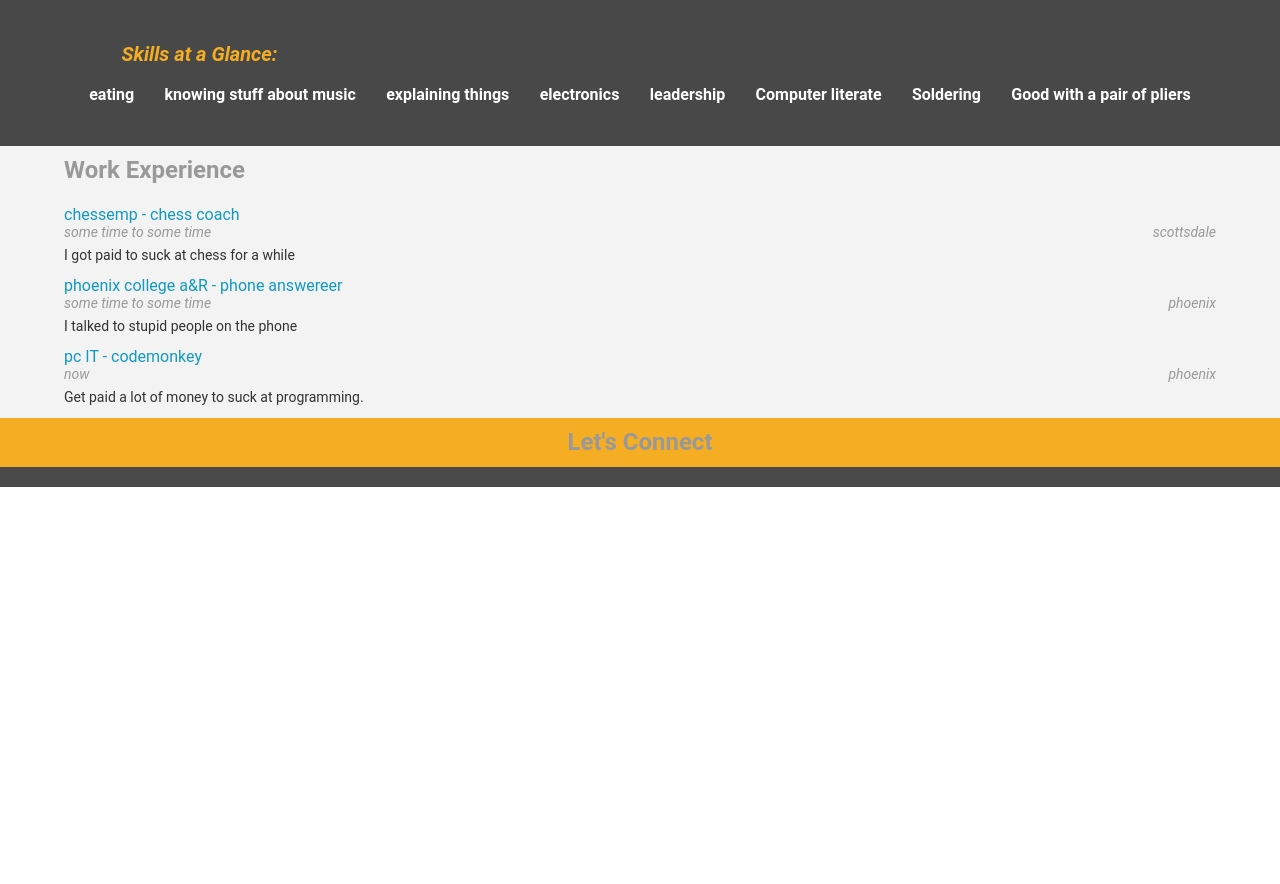
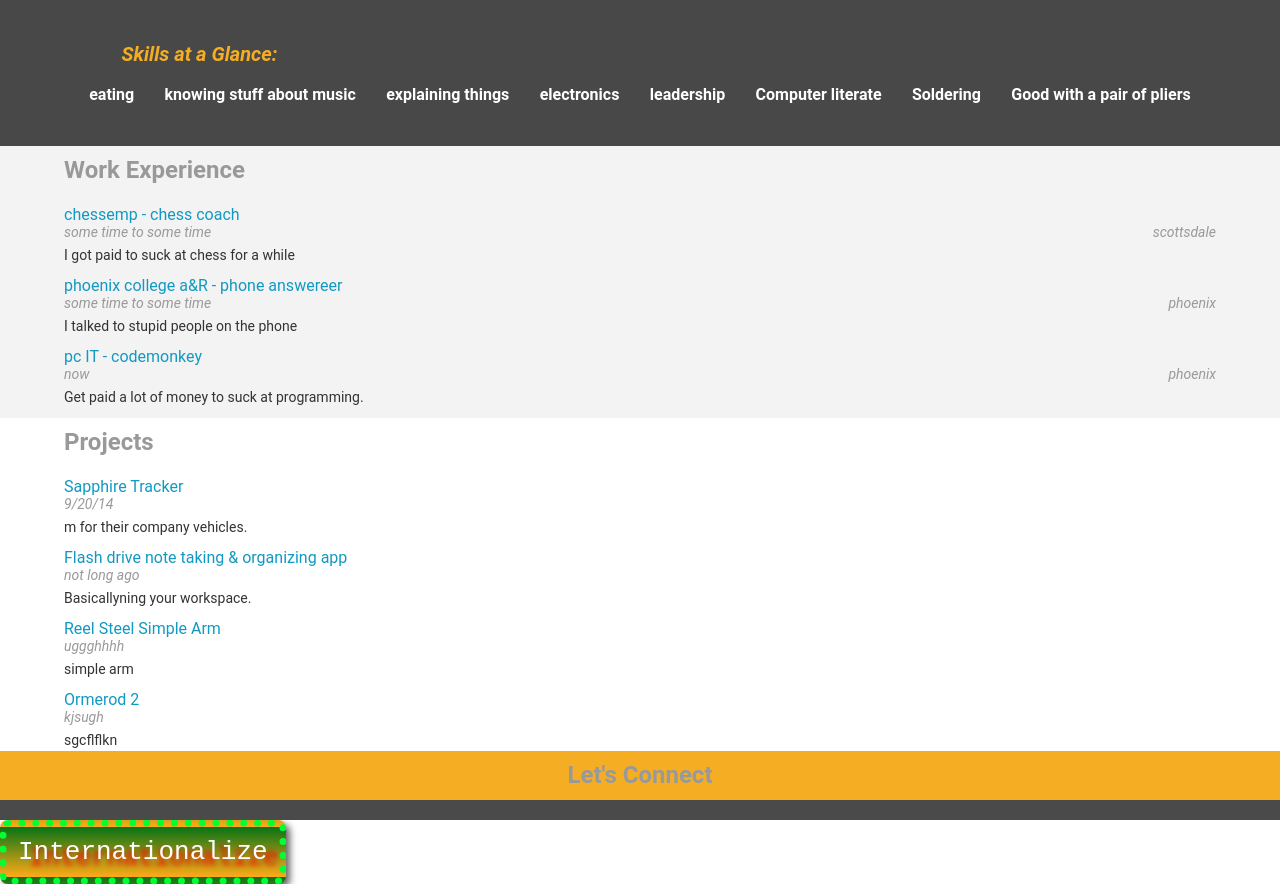
Before and after one commit to Darthpbal/learningResumeApp, a plain HTML site: page index.html in a window 1280 px wide. Shown: the part 69-953 px from the top of the page. Before the commit the page ends 800 px from the top, so only its background shows below. Drawn offline with Linux system fonts and the light colour scheme.

Commit message:
added projects and some listener functions

```diff
--- a/css/style.css
+++ b/css/style.css
@@ -2,6 +2,38 @@
   padding:0;
   margin:0;
   font-family: 'Roboto', sans-serif;
+}
+
+button {
+  background: #087315;
+  background-image: -webkit-linear-gradient(top, #087315, #ffaa17);
+  background-image: -moz-linear-gradient(top, #087315, #ffaa17);
+  background-image: -ms-linear-gradient(top, #087315, #ffaa17);
+  background-image: -o-linear-gradient(top, #087315, #ffaa17);
+  background-image: linear-gradient(to bottom, #087315, #ffaa17);
+  -webkit-border-radius: 8;
+  -moz-border-radius: 8;
+  border-radius: 8px;
+  text-shadow: 11px 6px 5px #ff0000;
+  -webkit-box-shadow: 4px 4px 7px #666666;
+  -moz-box-shadow: 4px 4px 7px #666666;
+  box-shadow: 4px 4px 7px #666666;
+  font-family: Courier New;
+  color: #ffffff;
+  font-size: 26px;
+  padding: 10px 11px 10px 11px;
+  border: dotted #00ff33 7px;
+  text-decoration: none;
+}
+
+button:hover {
+  background: #ff0000;
+  background-image: -webkit-linear-gradient(top, #ff0000, #00b9d1);
+  background-image: -moz-linear-gradient(top, #ff0000, #00b9d1);
+  background-image: -ms-linear-gradient(top, #ff0000, #00b9d1);
+  background-image: -o-linear-gradient(top, #ff0000, #00b9d1);
+  background-image: linear-gradient(to bottom, #ff0000, #00b9d1);
+  text-decoration: none;
 }
 
 .clearfix {
--- a/js/resumeBuilder.js
+++ b/js/resumeBuilder.js
@@ -43,7 +43,13 @@ var bio = {
         // "Good with a pair of pliers",
         "Soldering",
         "Good with a pair of pliers"
-    ]
+    ],
+    "displaySkills" : function()
+    {
+        for (var i = 0; i<bio.skills.length; i++ ) {
+        $("#skills").append(HTMLskills.replace("%data%",bio.skills[i]));
+    };
+    }
 };
 
 var work = {
@@ -72,7 +78,37 @@ var work = {
         "description" : "Get paid a lot of money to suck at programming.",
         "link" : "images/fry.jpg"
     }
-    ]
+    ],
+    "locationizor" : function(workObj)
+    {
+        var locationArray = [];
+        for(var job in workObj.jobs)
+        {
+            locationArray.push(workObj.jobs[job].location);
+        }
+        return locationArray;
+    },
+    "display" : function(workObj)
+    {
+        //Here my work experience is added to the page
+        for (job in work.jobs)
+        {// note that here job is the index of the array index number in the jobs array
+            $("#workExperience").append(HTMLworkStartMod.replace("#",work.jobs[job].link));
+
+            //this section handles general formatting the object data into HTML to append fluidly later
+            var formattedEmployer = HTMLworkEmployerMod.replace("%data%",work.jobs[job].employer);
+            var formattedTitle = HTMLworkTitleMod.replace("%data%",work.jobs[job].title);
+            var formattedWorkDescription = HTMLworkDescription.replace("%data%", work.jobs[job].description);
+            var formattedLocation = HTMLworkLocation.replace("%data%", work.jobs[job].location);
+            var formattedDatesWorked = HTMLworkDates.replace("%data%", work.jobs[job].dates);
+
+            //These line actually add the formatted data and adds it to the page element
+            $(".workLink:last").append(formattedEmployer + formattedTitle);
+            $(".workLink:last").append(formattedLocation);
+            $(".workLink:last").append(formattedDatesWorked);
+            $(".workLink:last").append(formattedWorkDescription);
+        }
+    }
 };
 
 var education = {
@@ -120,61 +156,107 @@ var projects = {
         "title" : "Sapphire Tracker",
         "dates" : "9/20/14",
         "description" : "m for their company vehicles.",
-        "images" : "http://www.sapphiretech.com/images/sapphire_corporate_logo.jpg",
+        "images" : [
+            "http://www.sapphiretech.com/images/sapphire_corporate_logo.jpg",
+            "http://iblog.dearbornschools.org/harrison/wp-content/uploads/sites/670/2013/12/taking_notes.jpg",
+            "http://www.dreamworksstudios.com/files/rs_1sht_payoff-web.jpg",
+            "https://reprappro.com/wp-content/uploads/2014/05/ORM2-complete_small.png"
+        ]
     },
     {
         "title" : "Flash drive note taking & organizing app",
         "dates" : "not long ago",
         "description" : "Basicallyning your workspace.",
-        "images" : "http://iblog.dearbornschools.org/harrison/wp-content/uploads/sites/670/2013/12/taking_notes.jpg"
+        "images" : [
+            "http://www.sapphiretech.com/images/sapphire_corporate_logo.jpg",
+            "http://iblog.dearbornschools.org/harrison/wp-content/uploads/sites/670/2013/12/taking_notes.jpg",
+            "http://www.dreamworksstudios.com/files/rs_1sht_payoff-web.jpg",
+            "https://reprappro.com/wp-content/uploads/2014/05/ORM2-complete_small.png"
+        ]
     },
     {
         "title" : "Reel Steel Simple Arm",
         "dates" : "uggghhhh",
         "description" : "simple arm",
-        "images" : "http://www.dreamworksstudios.com/files/rs_1sht_payoff-web.jpg"
+        "images" : [
+            "http://www.sapphiretech.com/images/sapphire_corporate_logo.jpg",
+            "http://iblog.dearbornschools.org/harrison/wp-content/uploads/sites/670/2013/12/taking_notes.jpg",
+            "http://www.dreamworksstudios.com/files/rs_1sht_payoff-web.jpg",
+            "https://reprappro.com/wp-content/uploads/2014/05/ORM2-complete_small.png"
+        ]
     },
     {
         "title" : "Ormerod 2",
         "dates" : "kjsugh   ",
         "description" : "sgcflflkn  ",
-        "images" : "https://reprappro.com/wp-content/uploads/2014/05/ORM2-complete_small.png"
+        "images" : [
+            "http://www.sapphiretech.com/images/sapphire_corporate_logo.jpg",
+            "http://iblog.dearbornschools.org/harrison/wp-content/uploads/sites/670/2013/12/taking_notes.jpg",
+            "http://www.dreamworksstudios.com/files/rs_1sht_payoff-web.jpg",
+            "https://reprappro.com/wp-content/uploads/2014/05/ORM2-complete_small.png"
+        ]
     }
-    ]
+    ],
+    "display" : function()
+    {
+        for (var project in projects.projects)
+        {
+            $('#projects').append(HTMLprojectStart);
+            var formattedTitle = HTMLprojectTitle.replace('%data%', projects.projects[project].title);
+            var formattedDates = HTMLprojectDates.replace('%data%', projects.projects[project].dates);
+            var formattedDescription = HTMLprojectDescription.replace('%data%', projects.projects[project].description);
+            $('.project-entry:last').append(formattedTitle);
+            $('.project-entry:last').append(formattedDates);
+            $('.project-entry:last').append(formattedDescription);
+            for (var image in projects.projects[project].images)
+            {
+                var formattedImage = HTMLprojectImage.replace('%data%', projects.projects[project].images[image]);
+                //The following line is commented out because the random imgages I chose are way too large
+                // $('.project-entry:last').append(formattedImage);
+            }
+        }
+    }
 };
+
+
 
 // ==================================================================================================
 
 //Setting up functions
 
-//Here is my displaywork function
-var displayWork = function(){
 
-    //Here my work experience is added to the page
-    for (job in work.jobs) {// note that here job is the index of the array index number in the jobs array
-        $("#workExperience").append(HTMLworkStartMod.replace("#",work.jobs[job].link));
+function inName(name)
+{
+    var nameArray = bio.name.split(' ');  // Plit up the name into an array of first name and last name
+    return nameArray[0].slice(0,1).toUpperCase() + nameArray[0].slice(1).toLowerCase() + " " + nameArray[1].toUpperCase();  // return the formatted name
+}
 
-        //this section handles general formatting the object data into HTML to append fluidly later
-        var formattedEmployer = HTMLworkEmployerMod.replace("%data%",work.jobs[job].employer);
-        var formattedTitle = HTMLworkTitleMod.replace("%data%",work.jobs[job].title);
-        var formattedWorkDescription = HTMLworkDescription.replace("%data%", work.jobs[job].description);
-        var formattedLocation = HTMLworkLocation.replace("%data%", work.jobs[job].location);
-        var formattedDatesWorked = HTMLworkDates.replace("%data%", work.jobs[job].dates);
-
-        //These line actually add the formatted data and adds it to the page element
-        $(".workLink:last").append(formattedEmployer + formattedTitle);
-        $(".workLink:last").append(formattedLocation);
-        $(".workLink:last").append(formattedDatesWorked);
-        $(".workLink:last").append(formattedWorkDescription);
-    };
-}
 
 //This is my click logging function used to log click locations from the user.
 function logClicks(x,y){
     console.log("x location: " + x + "; " + "y location: " + y);
 }
 
+
 //===================================================================================================
+
+//Console logging
+
+$(document).click(function(loc){
+    var x = loc.pageX;
+    var y = loc.pageY;
+    logClicks(x,y);
+});
+
+$(document).click(function(loc)
+    {
+        console.log(loc.pageX, loc.pageY);
+    }
+);
+
+console.log(work.locationizor(work));
+
+//====================================================================================================
 
 //Page Construction
 
@@ -185,17 +267,11 @@ $("#main").prepend(HTMLheaderName.replace("%data%", bio.name));
 if(bio.skills.length > 0)
 {
     $("#header").append(HTMLskillsStart);
-    for (var i = 0; i<bio.skills.length; i++ ) {
-        $("#skills").append(HTMLskills.replace("%data%",bio.skills[i]));
-    };
+    bio.displaySkills();
 }
 
-
-displayWork();
+work.display();
+projects.display();
+$('#main').append(internationalizeButton);
 
 //this runs every time the user clicks somewhere on the page
-$(document).click(function(loc){
-    var x = loc.pageX;
-    var y = loc.pageY;
-    logClicks(x,y);
-});
```
